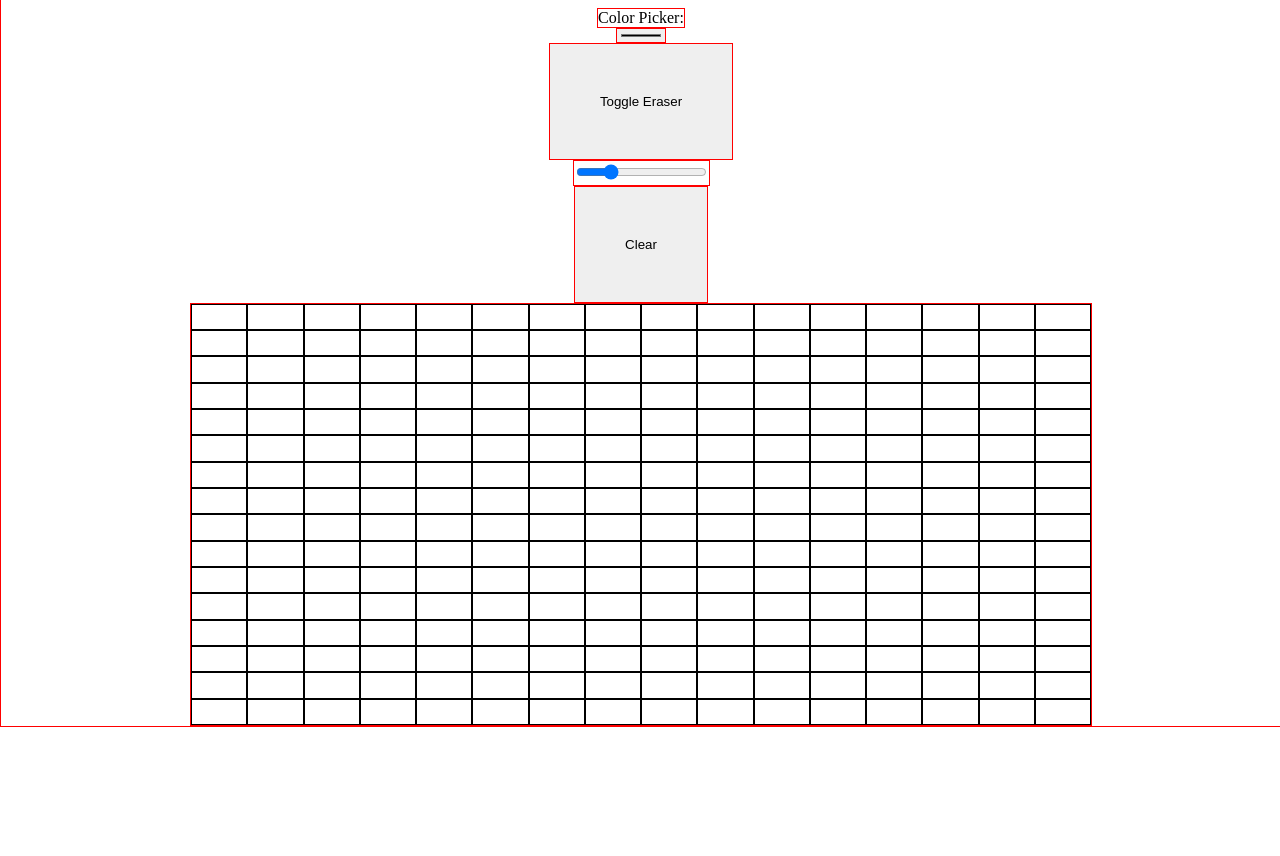
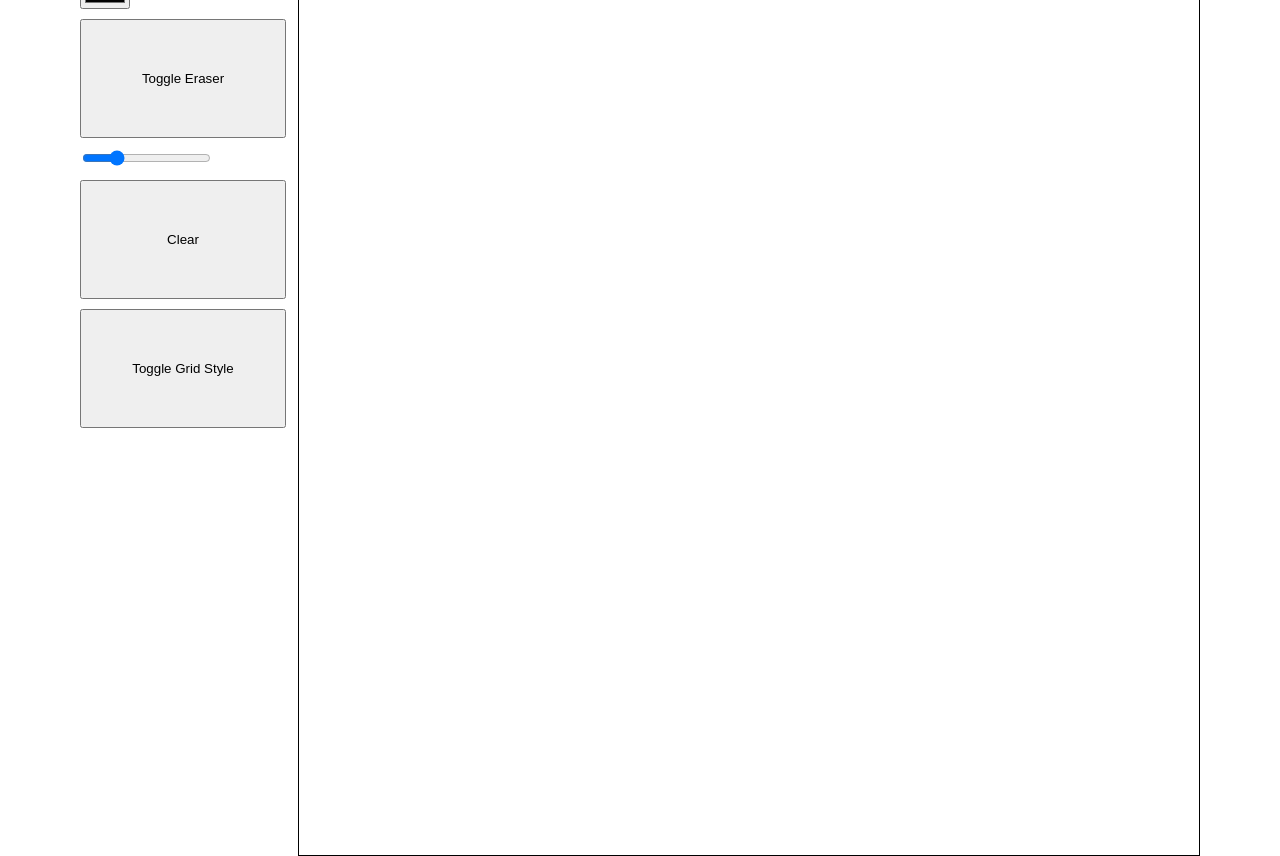
Before and after one commit to markaganon/odin-etch-a-sketch, a plain HTML site: page index.html in a window 1280 px wide. Shown: the part 75-931 px from the top of the page. Before the commit the page ends 802 px from the top, so only its background shows below. Drawn offline with Linux system fonts and the light colour scheme.

Commit message:
Added toggle grid lines button

```diff
--- a/index.html
+++ b/index.html
@@ -10,6 +10,8 @@
 <body>
     <h1>Etch-A-Sketch</h1>
 
+<div class="main">
+    <div class="options">
         <label for="colorpicker">Color Picker:</label>
         <input type="color" id="colorpicker" value="#000000">
 
@@ -21,8 +23,13 @@
 
         <button id="clear">Clear</button>
 
+        <button id="grid-style">Toggle Grid Style</button>
+
+    </div>
+
     <div id="grid">
 
+    </div>
 </div>
 
 
--- a/myscript.js
+++ b/myscript.js
@@ -108,3 +108,17 @@ colorpicker.addEventListener("change", function(e) {
     console.log(colorpicker.value)
     setCurrentColor(colorpicker.value);
 });
+
+// grid style
+
+let gridButton = document.getElementById('grid-style');
+
+gridButton.addEventListener("click", function(e) {
+
+    const squares = document.querySelectorAll(".square");
+
+    squares.forEach((square) => {
+        square.classList.toggle("lines");
+      });
+
+});
--- a/style.css
+++ b/style.css
@@ -1,7 +1,3 @@
-* {
-    border:solid red 1px;
-}
-
 html, body {
     display:flex;
     flex-direction: column;
@@ -11,6 +7,7 @@ html, body {
     flex: 1;
     height: 100%;
     width:100%;
+    background-color: var(--primary-light);
 }
 
 #grid {
@@ -18,8 +15,9 @@ html, body {
     height:900px;
     width:900px;
     -webkit-user-drag: none;
-    user-drag: none;
     user-select: none;
+    background-color: white;
+    border:solid black 1px;
 }
 
 button {
@@ -27,5 +25,24 @@ button {
 }
 
 .square {
+
+}
+
+.options {
+    display:flex;
+    flex-direction: column;
+    gap:10px;
+}
+
+.main {
+    display:flex;
+    gap:12px;
+}
+
+h1 {
+    font-size: 64px;
+}
+
+.lines {
     border:solid black 1px;
 }
```
Lines whose indentation alone changed are shown as unchanged.
